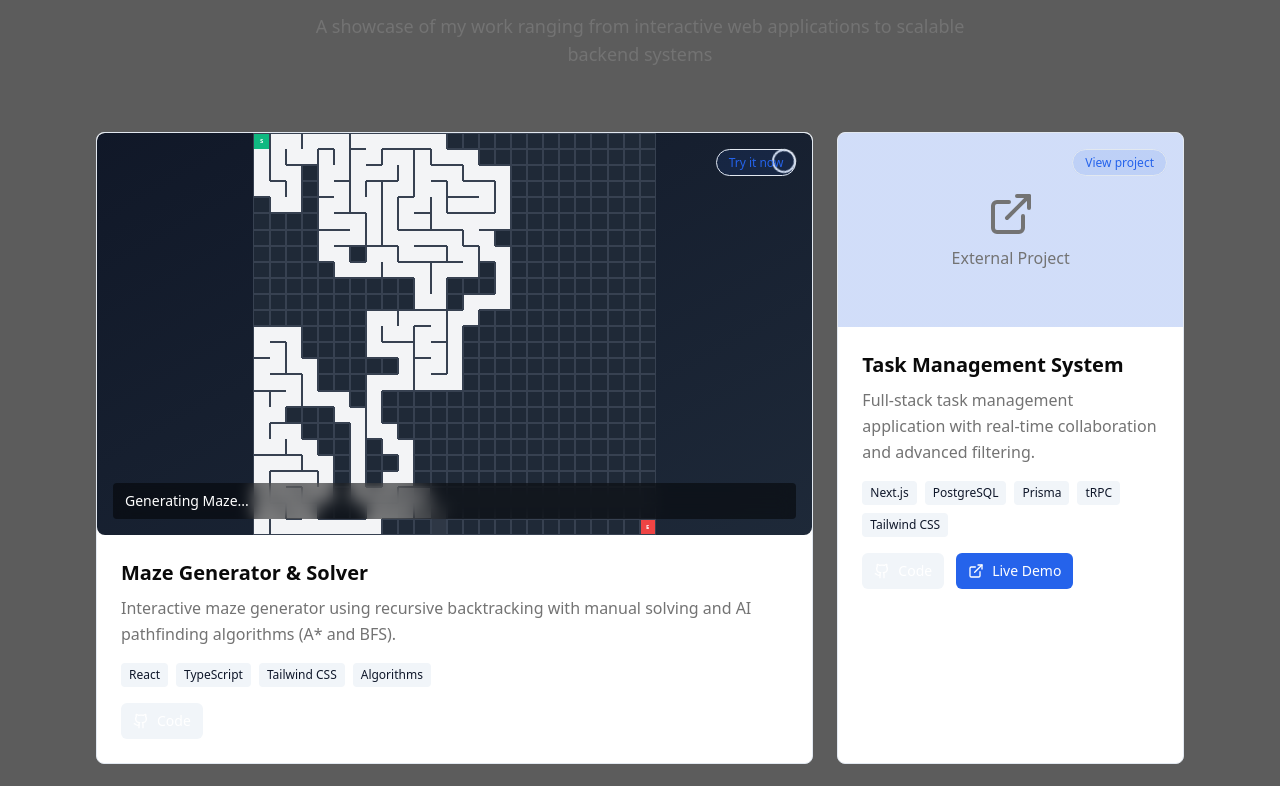
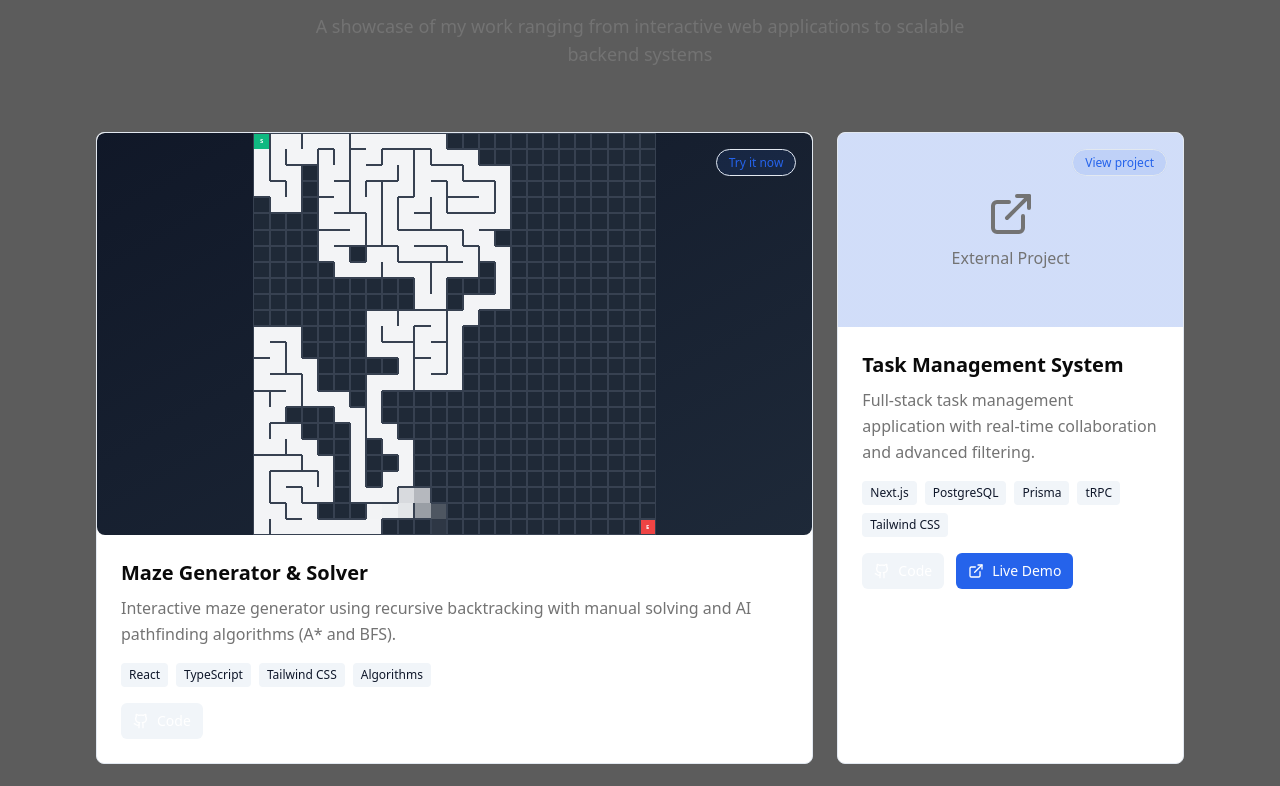
Before and after one commit to dmclemore/dmclemore.dev, a Next.js app: page / in a window 1280 px wide. Shown: the part 2542-3328 px from the top of the page. Built offline with nearby package versions, Linux system fonts and the light colour scheme.

Commit message:
removed generating label from preview

```diff
--- a/src/components/MazePreview.tsx
+++ b/src/components/MazePreview.tsx
@@ -218,8 +218,8 @@ const MazePreview: React.FC = () => {
 				<div
 					className="grid grid-rows-25 grid-cols-25 gap-0 bg-gray-800"
 					style={{
-						height: '100%',
-						aspectRatio: '1'
+						height: "100%",
+						aspectRatio: "1",
 					}}
 				>
 					{maze.map((row, y) =>
@@ -257,20 +257,6 @@ const MazePreview: React.FC = () => {
 					<Play className="h-8 w-8 text-gray-700 ml-1" />
 				</div>
 			</div>
-
-			{/* Title overlay */}
-			<div className="absolute bottom-4 left-4 right-4">
-				<div className="bg-black/50 text-white px-3 py-2 rounded text-sm font-medium backdrop-blur-sm">
-					{isGenerating ? "Generating Maze..." : "Maze Generation Preview"}
-				</div>
-			</div>
-
-			{/* Generation indicator */}
-			{isGenerating && (
-				<div className="absolute top-4 right-4">
-					<div className="animate-spin rounded-full h-6 w-6 border-2 border-white border-t-transparent"></div>
-				</div>
-			)}
 		</div>
 	);
 };
```
